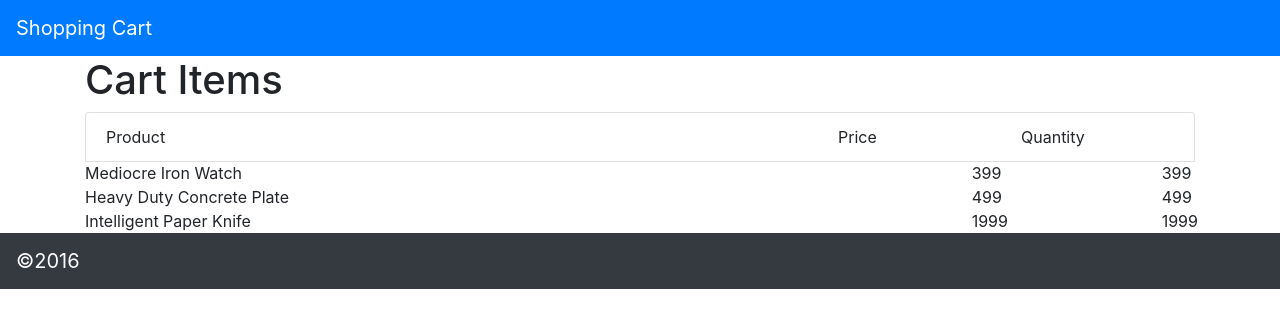
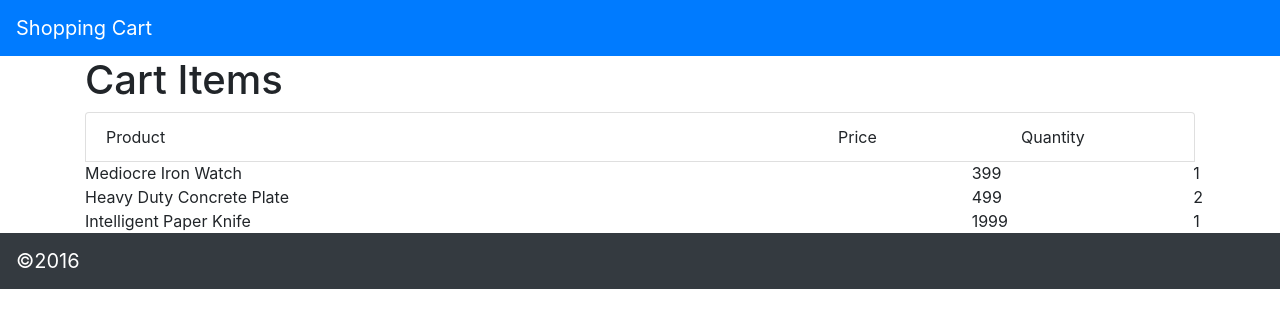
Before and after one commit to mafontana/shopping-cart, a React (Create React App) app: page / in a window 1280 px wide. Shown: the top 328 px of the page. Built offline with nearby package versions, Linux system fonts and the light colour scheme.

Commit message:
fixed quantity column

```diff
--- a/src/App.js
+++ b/src/App.js
@@ -20,7 +20,7 @@ class App extends Component {
   }
 
   render() {
-    console.log("cart", this.state.CartItemsList[0].product.name)
+    console.log("cart", this.state.CartItemsList[0].product.quantity)
     const CartItemsList = [
       { id: 1,
         product: { id: 40, name: 'Mediocre Iron Watch', priceInCents: 399 },
@@ -37,12 +37,8 @@ class App extends Component {
         <CartHeader />
         <CartItems cartItemName={this.state.CartItemsList.map((val) => <CartItemComponent cartItemName={val.product.name} />)}
                    cartItemPrice={this.state.CartItemsList.map((val) => <CartItemComponent cartItemPrice={val.product.priceInCents} />)}
-                   cartItemQuantity={this.state.CartItemsList.map((val) => <CartItemComponent cartItemQuantity={val.product.quantity} />)}
-
-
+                   cartItemQuantity={this.state.CartItemsList.map((val) => <CartItemComponent cartItemQuantity={val.quantity} />)}
         />
-
-
         <CartFooter copyrightYear={this.state.copyrightYear}/>
       </div>
     );
--- a/src/components/CartItemComponent.js
+++ b/src/components/CartItemComponent.js
@@ -6,6 +6,7 @@ class CartItemComponent extends Component {
         console.log(this.props)
         return (
             <div className="collection-item">
+
             <div className="row">
               <div className="col-md-8">{this.props.cartItemName}</div>
               <div className="col-md-2">{this.props.cartItemPrice}</div>
--- a/src/components/CartItems.js
+++ b/src/components/CartItems.js
@@ -18,7 +18,7 @@ class CartItems extends Component {
 
 
                     </div>
-                    <CartItemComponent cartItemName={this.props.cartItemName} cartItemPrice={this.props.cartItemPrice} cartItemQuantity={this.props.cartItemPrice}/>
+                    <CartItemComponent cartItemName={this.props.cartItemName} cartItemPrice={this.props.cartItemPrice} cartItemQuantity={this.props.cartItemQuantity}/>
 
                 </div>
             </div>
```
